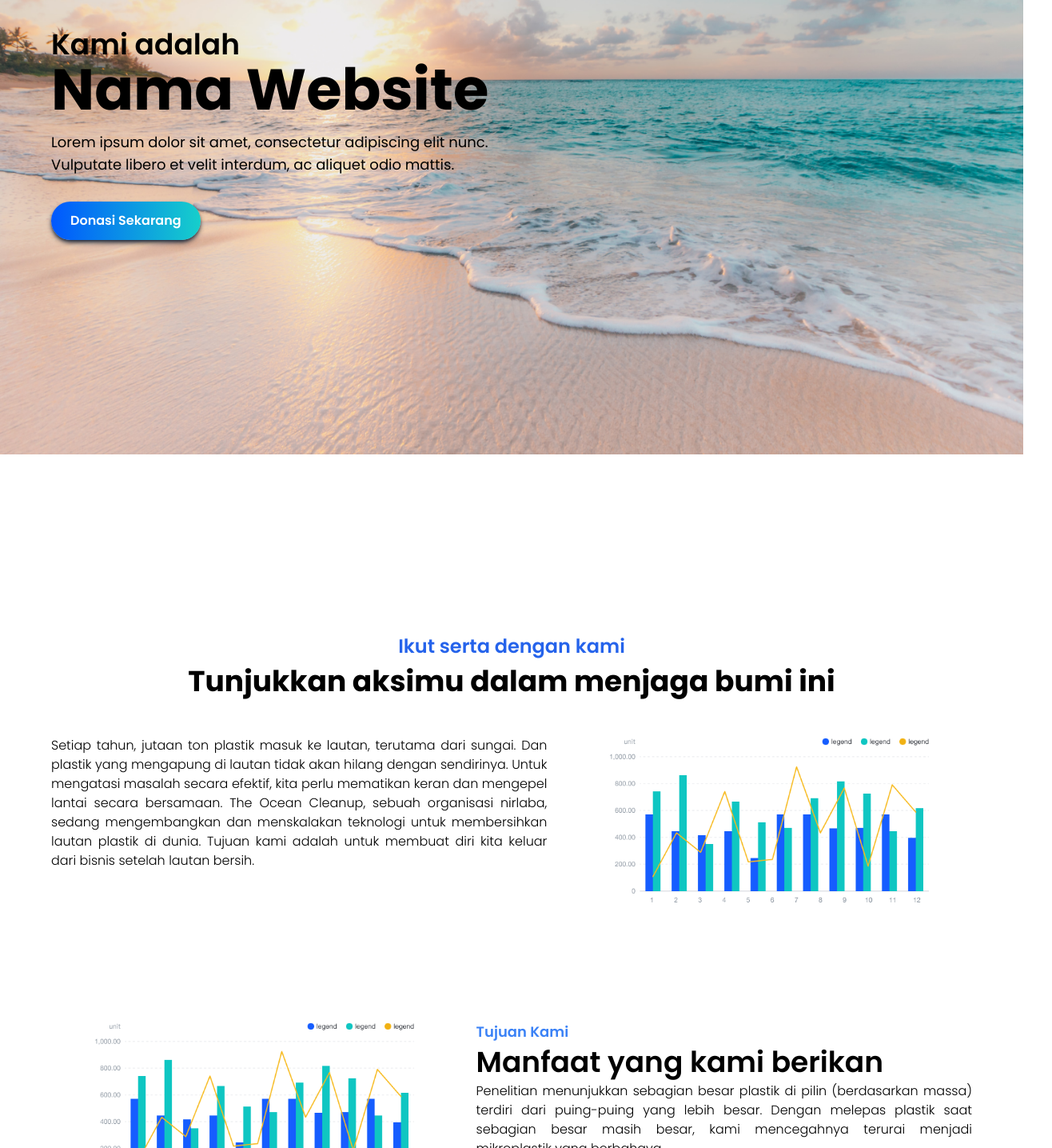
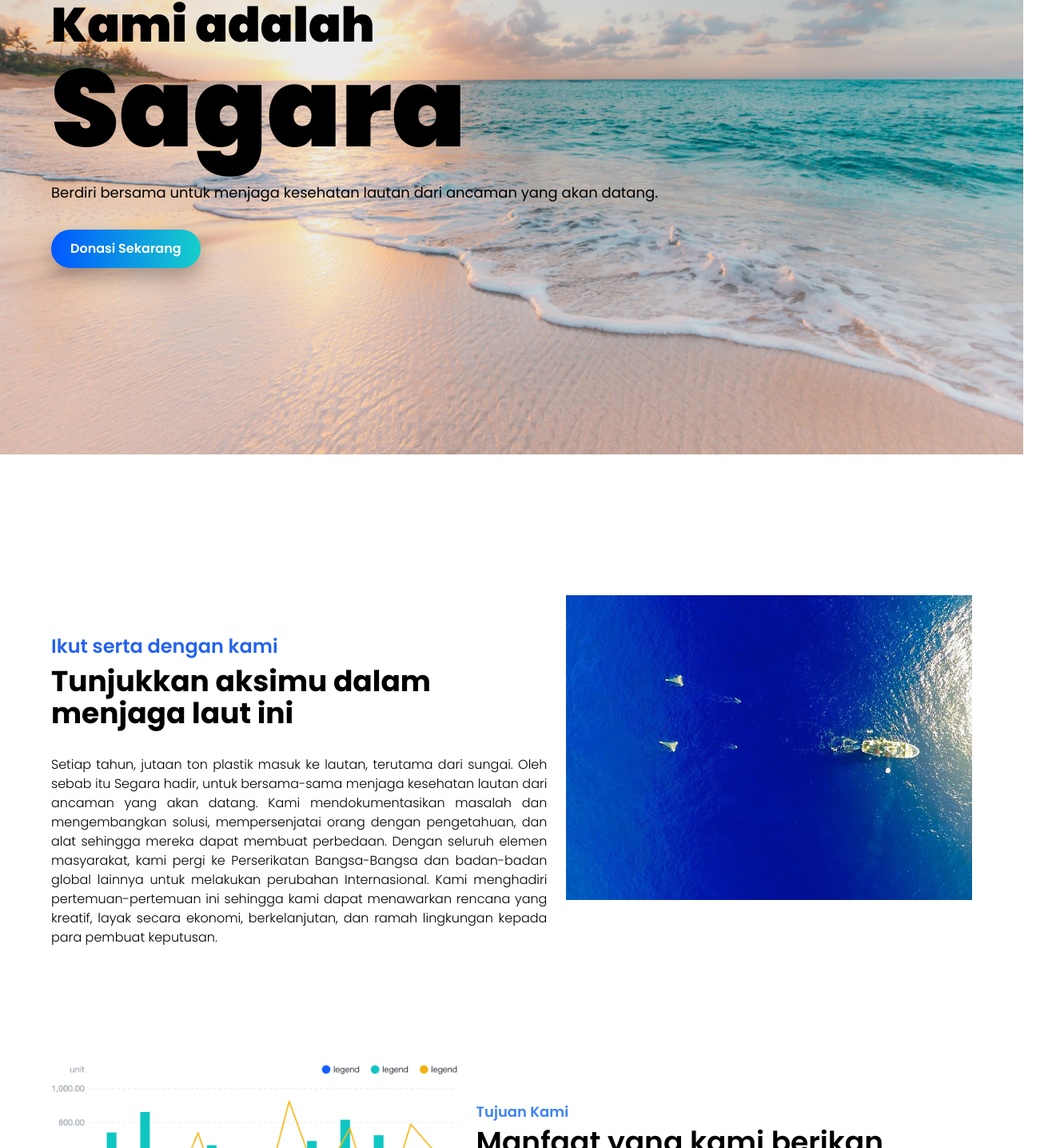
Before and after one commit to abizaqli07/invention-udayana, a React (Create React App) app: page /about in a window 1280 px wide. Shown: the part 232-1667 px from the top of the page at 80% size, 1316 px wide, since content can reach past the window. Built offline with nearby package versions, Linux system fonts and the light colour scheme.

Commit message:
tentang dan ocean life rampung

```diff
--- a/src/components/subComponents/AboutContent.jsx
+++ b/src/components/subComponents/AboutContent.jsx
@@ -1,39 +1,29 @@
 import React from 'react'
 import AboutChard from '../../assets/aboutChard.png'
+import About from '../../assets/about.jpg'
 
 function AboutContent() {
   return (
     <div className='w-full pt-32 mb-32'>
       <div className='layout'>
-
-        <div className='flex flex-col gap-2 text-center justify-center items-center mt-24 mb-8'>
-          <div className='sub__title'>Ikut serta dengan kami</div>
-          <div className='title'>Tunjukkan aksimu dalam menjaga bumi ini</div>
-        </div>
-
         <div className='mt-12 grid grid-cols-1 gap-8 md:grid-cols-[1.1fr_.9fr] sm:gap-6'>
           <div className='flex flex-col gap-4 text-center md:text-left md:gap-2'>
-            <div className='text-smallest font-light text-justify lg:text-small'>Setiap tahun, jutaan ton plastik masuk ke lautan, terutama dari sungai. Dan plastik yang mengapung di lautan tidak akan hilang dengan sendirinya. Untuk mengatasi masalah secara efektif, kita perlu mematikan keran dan mengepel lantai secara bersamaan. The Ocean Cleanup, sebuah organisasi nirlaba, sedang mengembangkan dan menskalakan teknologi untuk membersihkan lautan plastik di dunia. Tujuan kami adalah untuk membuat diri kita keluar dari bisnis setelah lautan bersih.</div>
+          <div className='sub__title mt-12' data-aos='fade-right' data-aos-duration='500'>Ikut serta dengan kami</div>
+          <div className='title' data-aos='fade-right' data-aos-duration='500' data-aos-delay='100'>Tunjukkan aksimu dalam menjaga laut ini</div>
+            <div className='text-smallest font-light text-justify lg:text-small mt-6' data-aos='fade-right' data-aos-duration='1000' data-aos-delay='500'>
+              Setiap tahun, jutaan ton plastik masuk ke lautan, terutama dari sungai. Oleh sebab itu Segara hadir, untuk bersama-sama menjaga kesehatan lautan dari ancaman yang akan datang. Kami mendokumentasikan masalah dan mengembangkan solusi, mempersenjatai orang dengan pengetahuan, dan alat sehingga mereka dapat membuat perbedaan.
+              Dengan seluruh elemen masyarakat, kami pergi ke Perserikatan Bangsa-Bangsa dan badan-badan global lainnya untuk melakukan perubahan Internasional. Kami menghadiri pertemuan-pertemuan ini sehingga kami dapat menawarkan rencana yang kreatif, layak secara ekonomi, berkelanjutan, dan ramah lingkungan kepada para pembuat keputusan.
+            </div>
           </div>
-          <div className='w-full flex justify-center items-center md:items-start'><img className='w-full h-auto max-w-[400px]' src={AboutChard} /></div>
+          <div className='w-full flex justify-center items-center md:items-start' data-aos='fade-left' data-aos-duration='1000' data-aos-delay='500'><img className='w-full h-auto max-w-[600px]' src={About} /></div>
         </div>
-        {/* <div className='flex flex-col md:flex-row gap-8 justify-center items-center'>
-
-          <div className='text-small text-justify flex flex-col gap-3'>
-            <div>Setiap tahun, jutaan ton plastik masuk ke lautan, terutama dari sungai. Dan plastik yang mengapung di lautan tidak akan hilang dengan sendirinya. Untuk mengatasi masalah secara efektif, kita perlu mematikan keran dan mengepel lantai secara bersamaan. The Ocean Cleanup, sebuah organisasi nirlaba, sedang mengembangkan dan menskalakan teknologi untuk membersihkan lautan plastik di dunia. Tujuan kami adalah untuk membuat diri kita keluar dari bisnis setelah lautan bersih.</div>
-            <div>To succeed in its mission, The Ocean Cleanup’s management team relies on a combination of innovative talent and high-level industry experience. The organization also benefits from the invaluable support and guidance of its advisory boards.</div>
-            <div>Curabitur tempor quis eros tempus lacinia. Nam bibendum pellentesque quam a convallis. Sed ut vulputate nisi. Integer in felis sed leo vestibulum venenatis. Suspendisse quis arcu sem. Aenean feugiat ex eu vestibulum vestibulum. Morbi a eleifend magna. Nam metus lacus, porttitor eu mauris a, blandit ultrices nibh. Mauris sit amet magna non ligula vestibulum eleifend. Nulla varius volutpat turpis sed lacinia. Nam eget mi in purus lobortis eleifend. Sed nec ante dictum sem condimentum ullamcorper quis venenatis nisi. Proin vitae facilisis nisi, ac posuere leo.</div>
-          </div>
-
-        </div> */}
-
         <div className='mt-36 grid grid-cols-1 gap-8 md:grid-cols-[.9fr_1.1fr] sm:gap-6'>
-          <div className='w-full flex justify-center items-center md:items-start'><img className='w-full h-auto max-w-[400px]' src={AboutChard} /></div>
+          <div className='w-full flex justify-center items-center md:items-start' data-aos='fade-right' data-aos-duration='1000' data-aos-delay='500'><img className='w-full h-auto max-w-[600px]' src={AboutChard} /></div>
           <div className='flex flex-col gap-4 text-center md:text-left md:gap-1'>
-            <div className='text-normal font-semibold text-blue-500'>Tujuan Kami</div>
-            <div className='text-h3 lg:text-h1 font-semibold'>Manfaat yang kami berikan</div>
-            <div className='text-smallest font-light text-justify lg:text-small'>Penelitian menunjukkan sebagian besar plastik di pilin (berdasarkan massa) terdiri dari puing-puing yang lebih besar. Dengan melepas plastik saat sebagian besar masih besar, kami mencegahnya terurai menjadi mikroplastik yang berbahaya.</div>
-            <div className='text-smallest font-light text-justify lg:text-small'>Tujuan kami adalah menghilangkan 90% plastik laut yang mengapung pada tahun 2040. Kami berencana melakukan ini dengan membersihkan plastik warisan – plastik yang sudah mengambang di lautan – dan dengan menghentikan sumber plastik yang mengalir ke lautan kita.</div>
+            <div className='text-normal font-semibold text-blue-500 mt-12' data-aos='fade-left' data-aos-duration='500'>Tujuan Kami</div>
+            <div className='text-h3 lg:text-h1 font-semibold' data-aos='fade-left' data-aos-duration='500' data-aos-delay='100'>Manfaat yang kami berikan</div>
+            <div className='text-smallest font-light text-justify lg:text-small mt-6' data-aos='fade-left' data-aos-duration='1000' data-aos-delay='500'>Penelitian menunjukkan sebagian besar plastik di pilin (berdasarkan massa) terdiri dari puing-puing yang lebih besar. Dengan melepas plastik saat sebagian besar masih besar, kami mencegahnya terurai menjadi mikroplastik yang berbahaya.</div>
+            <div className='text-smallest font-light text-justify lg:text-small mt-6' data-aos='fade-left' data-aos-duration='1000' data-aos-delay='750'>Tujuan kami adalah menghilangkan 90% plastik laut yang mengapung pada tahun 2040. Kami berencana melakukan ini dengan membersihkan plastik warisan – plastik yang sudah mengambang di lautan – dan dengan menghentikan sumber plastik yang mengalir ke lautan kita.</div>
           </div>
         </div>
       </div>
--- a/src/components/subComponents/AboutHeader.jsx
+++ b/src/components/subComponents/AboutHeader.jsx
@@ -5,15 +5,14 @@ function AboutHeader() {
     <div className='w-full h-[100vh] bg-slate-400 relative'>
       <div className='flex about__hero w-full h-full'>
         <div className='flex flex-col justify-center items-center layout text-center lg:items-start lg:text-left'>
-          <div className='text-h1 font-semibold'>Kami adalah</div>
-          <div className='text-biggest font-bold'>Nama Website</div>
-          <div className='text-normal pt-4'>Lorem ipsum dolor sit amet, consectetur adipiscing elit nunc. <br /> Vulputate libero et velit interdum, ac aliquet odio mattis.</div>
-          <div className='mt-8 flex flex-col gap-4'>
-            <div className='py-3 px-6 rounded-full gradient-primary shadow-md shadow-slate-800 font-semibold text-white cursor-pointer'>Donasi Sekarang</div>
+          <div className='text-6xl font-black' data-aos='fade-up' data-aos-duration='500'>Kami adalah</div>
+          <div className='text-[8.5rem] font-black leading-[1.1]' data-aos='fade-up' data-aos-duration='500' data-aos-delay='100'>Sagara</div>
+          <div className='text-normal pt-4' data-aos='fade-up' data-aos-duration='500' data-aos-delay='200'>Berdiri bersama untuk menjaga kesehatan lautan dari ancaman yang akan datang.</div>
+          <div className='mt-8 flex flex-col gap-4' data-aos='fade-up' data-aos-duration='1000' data-aos-delay='1000'>
+          <div className='py-3 px-6 rounded-full gradient-primary drop-shadow-[0px_12px_12px_rgba(0,0,0,0.25)] hover:drop-shadow-[0px_10px_10px_rgba(0,0,0,0.25)]  shadow-slate-800 font-semibold text-white cursor-pointer'>Donasi Sekarang</div>
           </div>
         </div>
       </div>
-
     </div>
   )
 }
--- a/src/components/subComponents/Footer.jsx
+++ b/src/components/subComponents/Footer.jsx
@@ -14,7 +14,7 @@ function Footer() {
   return (
     // ========== CONTAINER FOR FOOTER ==========
     <div className='w-full h-full pb-4'>
-      <div className='layout'>
+      <div className='layout' data-aos='fade-up' data-aos-duration='1000' data-aos-delay='500'>
         <div className='flex flex-col gap-8 lg:flex-row justify-between items-center lg:items-start'>
           <div className='flex flex-col gap-4 justify-center text-center items-center mb-6 lg:text-left lg:justify-start lg:items-start'>
             <div className='flex gap-2 items-center text-big font-bold'><img src={Logo} />Logo</div>
--- a/src/components/subComponents/Header.jsx
+++ b/src/components/subComponents/Header.jsx
@@ -10,7 +10,7 @@ function Header() {
         <div className='flex flex-col justify-center items-center layout text-center lg:items-start lg:text-left'>
           <div className='text-h1 font-semibold'>Connect With</div>
           <div className='text-biggest font-bold'>The Ocean</div>
-          <div className='text-normal pt-4'>Berdiri untuk menjaga kesehatan lautan dari ancaman yang akan datang.</div>
+          <div className='text-normal pt-4'>Berdiri bersama untuk menjaga kesehatan lautan dari ancaman yang akan datang.</div>
           <div className='mt-8 flex flex-col gap-4'>
             <div className='py-3 px-6 rounded-full gradient-primary shadow-md shadow-slate-800 font-semibold text-white cursor-pointer'>Jelajah Sekarang</div>
             <div className='py-3 px-6 rounded-full border-[2px] border-blue-500 shadow-md shadow-slate-800 font-semibold text-blue-500 cursor-pointer bg-white/40'>Bantu Donasi</div>
@@ -24,7 +24,7 @@ function Header() {
         <div className='flex flex-col justify-center layout items-start text-left'>
             <div className='text-6xl font-black' data-aos='fade-up' data-aos-duration='500'>Connect With</div>
             <div className='text-[8.5rem] font-black leading-[1.1]' data-aos='fade-up' data-aos-duration='500' data-aos-delay='100'>The Ocean</div>
-            <div className='text-xl ' data-aos='fade-up' data-aos-duration='500' data-aos-delay='200'>Berdiri untuk menjaga kesehatan lautan dari ancaman yang akan datang.</div>
+            <div className='text-xl ' data-aos='fade-up' data-aos-duration='500' data-aos-delay='200'>Berdiri bersama untuk menjaga kesehatan lautan dari ancaman yang akan datang.</div>
           <div className='mt-16 flex gap-4 flex-row' data-aos='fade-up' data-aos-duration='1000' data-aos-delay='1000'>
             <div className='py-3 px-6 rounded-full gradient-primary drop-shadow-[0px_12px_12px_rgba(0,0,0,0.25)] hover:drop-shadow-[0px_10px_10px_rgba(0,0,0,0.25)]  shadow-slate-800 font-semibold text-white cursor-pointer'>Jelajah Sekarang</div>
             <div className='py-3 px-6 rounded-full border-[2px] border-blue-500 drop-shadow-[0px_12px_12px_rgba(0,0,0,0.25)] hover:drop-shadow-[0px_10px_10px_rgba(0,0,0,0.25)] shadow-slate-800 font-semibold text-blue-500 cursor-pointer bg-white/30'>Bantu Donasi</div>
--- a/src/components/subComponents/HomeBox.jsx
+++ b/src/components/subComponents/HomeBox.jsx
@@ -5,7 +5,7 @@ function HomeBox() {
   return (
 
     // ========== CONTAINER FOR HOMEBOX ==========
-    <div className='w-full h-full mt-36 mb-52'>
+    <div className='w-full h-full mt-36 mb-52' data-aos='zoom-in-up' data-aos-duration='500' data-aos-delay='500'>
       <div className='layout gradient-primary py-36 sm:py-20 px-8 mb-8 rounded-[1rem] text-white flex flex-col gap-6 text-center justify-center items-center drop-shadow-[0px_30px_30px_rgba(0,0,0,0.35)] shadow-[#161616] md:flex-row lg:gap-14 '>
         <div className='flex flex-col md:text-left'>
           <div className='text-h3 font-normal'>Mari beraksi</div>
--- a/src/components/subComponents/PopulationHeader.jsx
+++ b/src/components/subComponents/PopulationHeader.jsx
@@ -5,11 +5,11 @@ function PopulationHeader() {
     <div className='w-full h-[100vh] bg-slate-400 relative'>
       <div className='flex population__hero w-full h-full'>
         <div className='flex flex-col justify-center items-center layout text-center lg:items-start lg:text-left'>
-          <div className='text-h1 font-semibold'>Connect With</div>
-          <div className='text-biggest font-bold'>The Ocean</div>
-          <div className='text-normal pt-4'>Lorem ipsum dolor sit amet, consectetur adipiscing elit nunc. <br/> Vulputate libero et velit interdum, ac aliquet odio mattis.</div>
-          <div className='mt-8 flex flex-col gap-4'>
-            <div className='py-3 px-6 rounded-full gradient-primary shadow-md shadow-slate-800 font-semibold text-white cursor-pointer'>Jelajah Sekarang</div>
+          <div className='text-6xl font-black' data-aos='fade-up' data-aos-duration='500'>Habitat dan Populasi</div>
+          <div className='text-[8.5rem] font-black leading-[1.1]' data-aos='fade-up' data-aos-duration='500' data-aos-delay='100'>di Lautan</div>
+          <div className='text-normal pt-4' data-aos='fade-up' data-aos-duration='500' data-aos-delay='200'>Sagara akan membuat kehidupan yang lebih baik untuk habitat luat, dan ekosistem manusia.</div>
+          <div className='mt-8 flex flex-col gap-4' data-aos='fade-up' data-aos-duration='1000' data-aos-delay='1000'>
+          <div className='py-3 px-6 rounded-full gradient-primary drop-shadow-[0px_12px_12px_rgba(0,0,0,0.25)] hover:drop-shadow-[0px_10px_10px_rgba(0,0,0,0.25)]  shadow-slate-800 font-semibold text-white cursor-pointer'>Jelajah Sekarang</div>
           </div>
         </div>
       </div>
```
Also changed, not shown: src/components/About.jsx (+13 -2 lines), src/components/Population.jsx (+11 -1 lines), src/components/subComponents/AboutThropy.jsx (+6 -7 lines), src/components/subComponents/PopulationContent.jsx (+16 -15 lines), src/assets/about.jpg (added), 1 other file (tests, documents, lock files or other folders).
